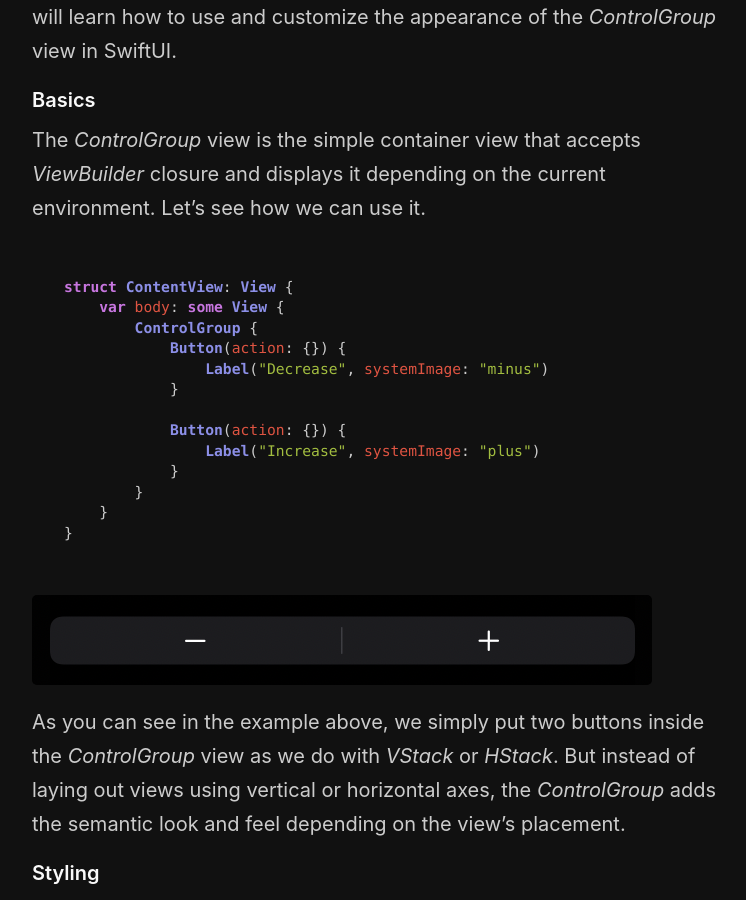
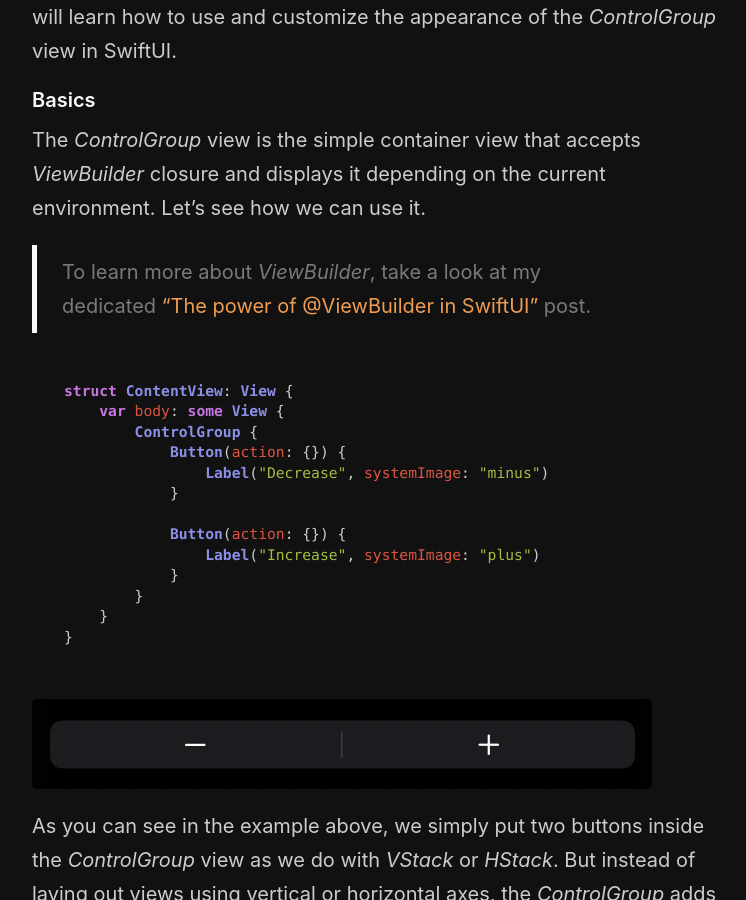
Before and after one commit to mecid/mecid.github.io, a Jekyll site: the page built from _posts/2021-10-21-mastering-controlgroup-in-swiftui.md, in a window 1280 px wide and 900 px high, scrolled down 378 px. Shown: the whole window, without its empty margins (258-1004 px from the left). Built offline with Jekyll 4.4.1, drawn with Linux system fonts in a browser that asks for light colours; some of the changed text lies outside the part shown.

Commit message:
references added to control group post

````diff
--- a/_posts/2021-10-21-mastering-controlgroup-in-swiftui.md
+++ b/_posts/2021-10-21-mastering-controlgroup-in-swiftui.md
@@ -9,6 +9,8 @@
 
 #### Basics
 The *ControlGroup* view is the simple container view that accepts *ViewBuilder* closure and displays it depending on the current environment. Let's see how we can use it.
+
+> To learn more about *ViewBuilder*, take a look at my dedicated ["The power of @ViewBuilder in SwiftUI"](/2019/12/18/the-power-of-viewbuilder-in-swiftui/) post.
 
 ```swift
 struct ContentView: View {
@@ -51,6 +53,8 @@
 ![navigation-styled-controlgroup](/public/controlgroup2.png)
 
 As you can see in the example, we use the *controlGroupStyle* view modifier to set the style manually. SwiftUI uses the same approach for many different views and allows us to create our own style types by conforming to a protocol. In the case of the *ControlGroup* view, we should create a type that conforms to the *ControlGroupStyle* protocol and implement the single required function called *makeBody*.
+
+> To learn more about other styling protocols available in SwiftUI, take a look at ["Mastering buttons in SwiftUI"](/2020/02/19/mastering-buttons-in-swiftui/) post.
 
 ```swift
 struct VerticalControlGroupStyle: ControlGroupStyle {
````
